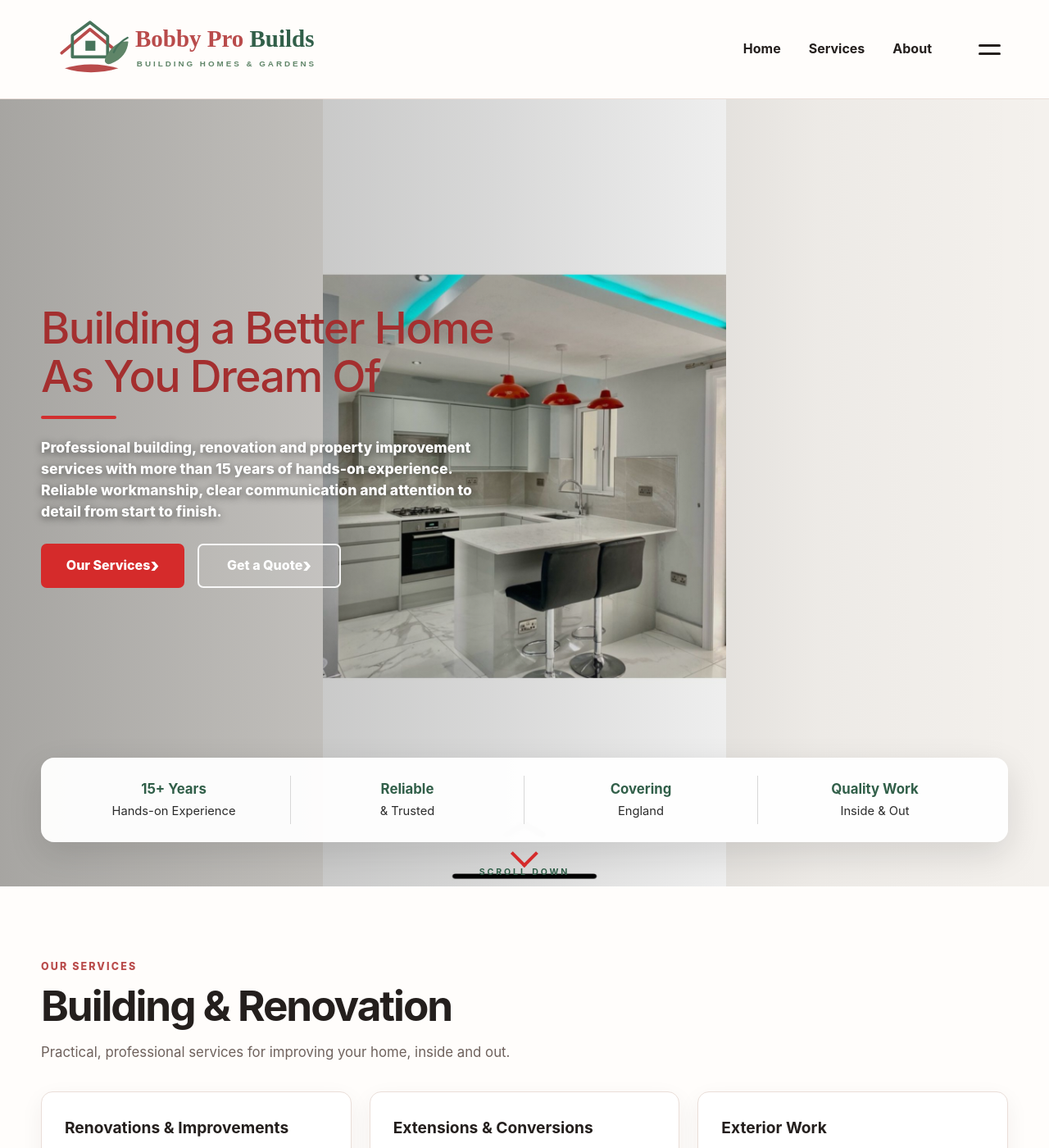
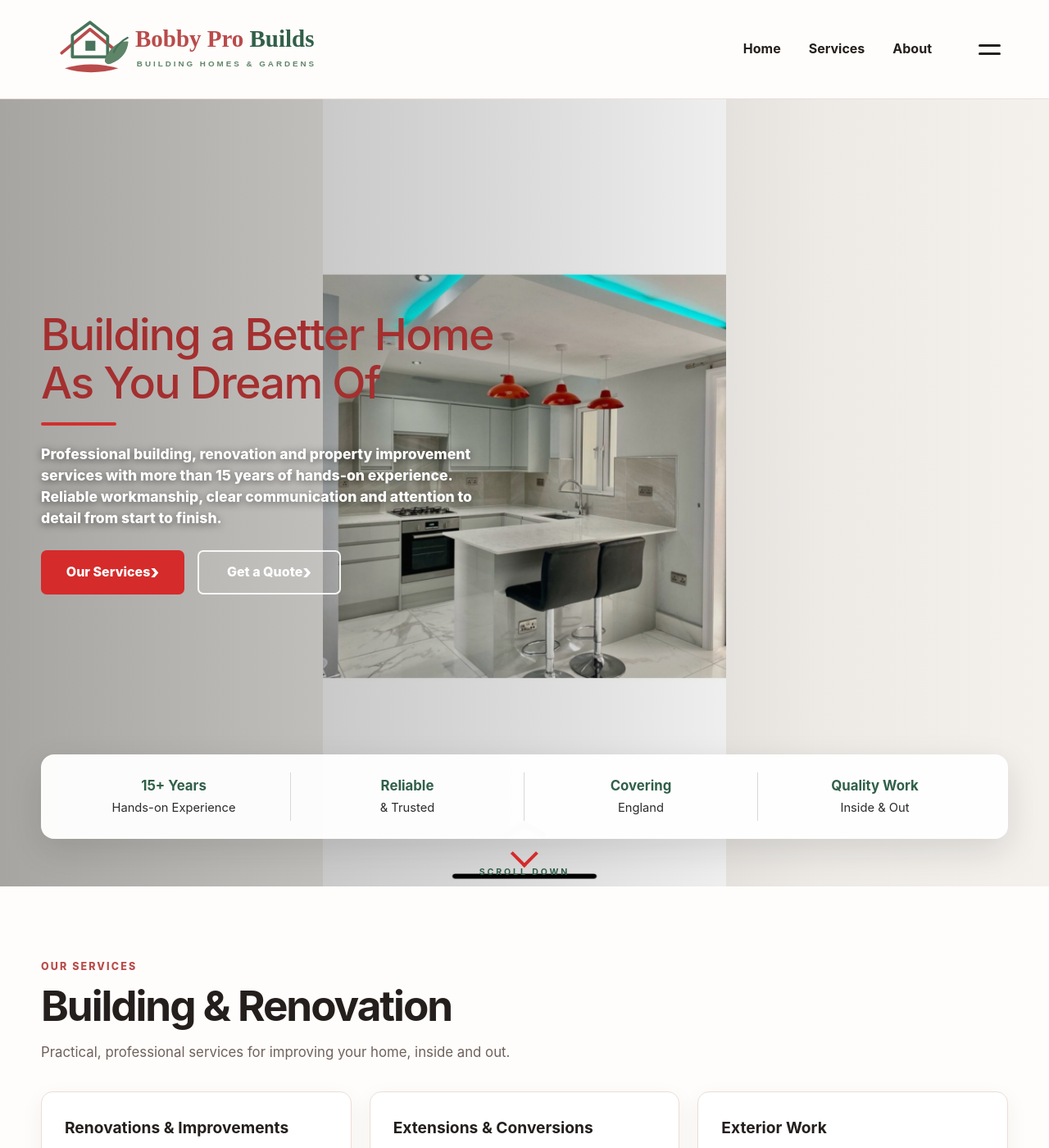
Before and after one commit to arsalanbobby/Bobby-Pro-Builds, a Jekyll site: the page built from index.md, in a window 1280 px wide and 1400 px high. Shown: the whole window at 82% size. Built offline with Jekyll 4.4.1, drawn with Linux system fonts in a browser that asks for light colours.

Commit message:
Make hero responsive across phone tablet and laptop

```diff
--- a/assets/css/style.css
+++ b/assets/css/style.css
@@ -337,3 +337,112 @@ a{color:inherit}
   }
   .hero-overlay{min-height:0 !important}
 }
+
+
+/* Final responsive rules: same clear composition on phone, tablet and laptop */
+.hero{
+  background-size:contain !important;
+  background-position:center top !important;
+  background-repeat:no-repeat !important;
+  background-color:#f4f1ed !important;
+}
+.hero-overlay{
+  position:relative;
+  width:100%;
+}
+
+/* Laptop / desktop */
+@media (min-width: 901px){
+  .hero{
+    min-height:720px !important;
+    aspect-ratio:4 / 3;
+  }
+  .hero-overlay{
+    min-height:720px !important;
+    height:100% !important;
+  }
+  .hero-content{
+    padding:88px 0 190px !important;
+  }
+  .hero-trust{
+    bottom:58px !important;
+  }
+}
+
+/* Tablet */
+@media (min-width: 601px) and (max-width: 900px){
+  .hero{
+    min-height:700px !important;
+    aspect-ratio:4 / 3;
+  }
+  .hero-overlay{
+    min-height:700px !important;
+    height:100% !important;
+  }
+  .hero-content{
+    padding:78px 0 190px !important;
+  }
+  .hero-heading span{
+    font-size:2.35rem !important;
+  }
+  .hero-trust{
+    bottom:56px !important;
+  }
+}
+
+/* Phone */
+@media (max-width: 600px){
+  .site-header{position:sticky;top:0}
+  .hero{
+    min-height:820px !important;
+    height:auto !important;
+    aspect-ratio:auto !important;
+    background-size:100% auto !important;
+    background-position:center top !important;
+  }
+  .hero-overlay{
+    min-height:820px !important;
+    height:auto !important;
+    display:block !important;
+  }
+  .hero-content{
+    padding:78px 24px 315px !important;
+  }
+  .hero-heading span{
+    font-size:2rem !important;
+    line-height:1.08 !important;
+  }
+  .hero-copy{
+    max-width:none !important;
+    font-size:1rem !important;
+    line-height:1.45 !important;
+  }
+  .hero-actions{
+    gap:10px !important;
+  }
+  .hero-actions .btn{
+    min-width:0 !important;
+    flex:1 1 145px;
+  }
+  .hero-trust{
+    position:absolute !important;
+    left:20px !important;
+    right:20px !important;
+    bottom:64px !important;
+    transform:none !important;
+    width:auto !important;
+    grid-template-columns:1fr 1fr !important;
+    padding:18px 14px !important;
+  }
+  .hero-trust>div{
+    border-right:0 !important;
+    padding:10px 8px !important;
+  }
+  .hero-trust>div:nth-child(1),
+  .hero-trust>div:nth-child(2){
+    border-bottom:1px solid #ddd !important;
+  }
+  .scroll-down{
+    bottom:10px !important;
+  }
+}
```
